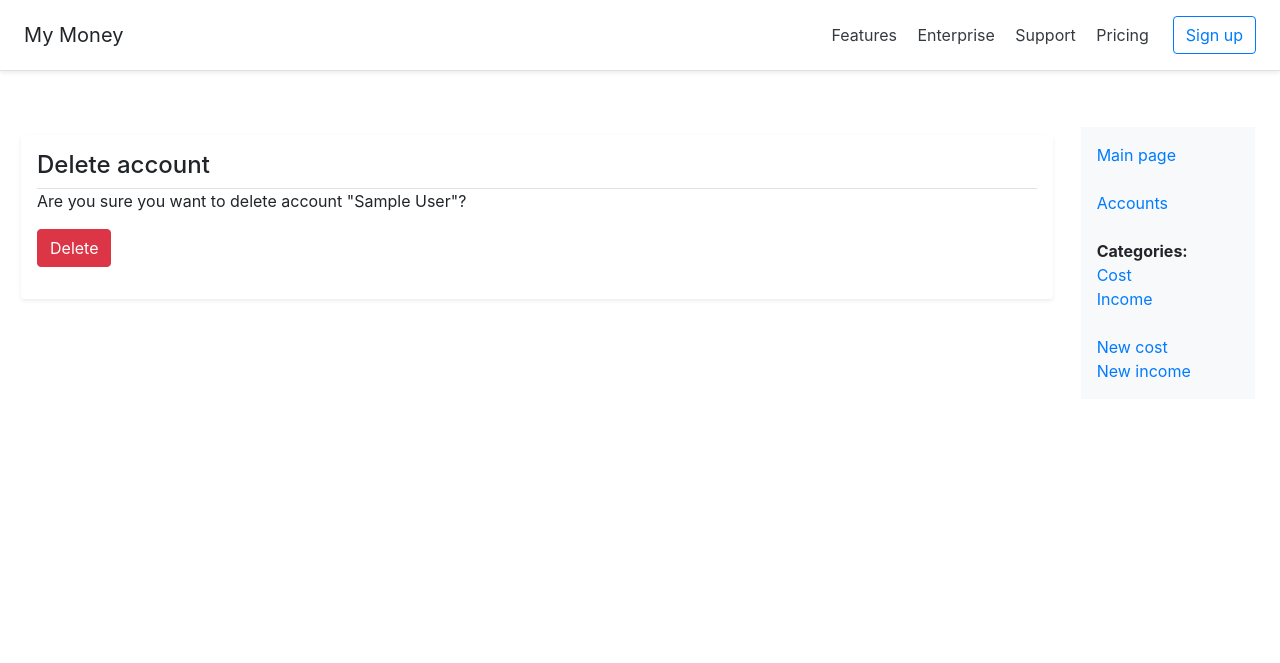
After one commit to balstepan/myMoney, a Django app: page /wallet/account/delete/1/ in a window 1280 px wide. The commit adds this page. Shown: the top 663 px of the page. Run offline with Django 3.2, Linux system fonts and the light colour scheme; tables that the repository leaves empty hold one stand-in row (values such as "Sample post"); some libraries are stand-ins or nearby versions.

Commit message:
Add deleting of accounts

```diff
--- a/wallet/templates/accounts/create.html
+++ b/wallet/templates/accounts/create.html
@@ -16,5 +16,10 @@
             <button type="submit" class="btn btn-primary">Create</button>
         {% endif %}
     </form>
+    {% if form.initial %}
+    <small class="d-block text-right mt-3">
+        <a href="{% url 'wallet:account_delete' acc_id=form.instance.id %}"><button type="button" class="btn btn-danger btn-sm">Delete account</button></a>
+    </small>
+    {% endif %}
     </div>
 {% endblock %}
--- /dev/null
+++ b/wallet/templates/delete.html
@@ -0,0 +1,16 @@
+{% extends "base.html" %}
+
+{% load crispy_forms_tags %}
+
+{% block title %} Delete {{ obj_type }} {% endblock %}
+
+{% block content %}
+    <div class="my-3 p-3 bg-white rounded shadow-sm">
+    <h4 class="border-bottom border-gray pb-2 mb-0">Delete {{ obj_type }}</h4>
+    <form action="." method="post">
+        <p>Are you sure you want to delete {{ obj_type }} "{{ object }}"?</p>
+        {% csrf_token %}
+        <button type="submit" class="btn btn-danger">Delete</button>
+    </form>
+    </div>
+{% endblock %}
--- a/wallet/urls.py
+++ b/wallet/urls.py
@@ -24,4 +24,5 @@ urlpatterns = [
     path('account/create/', views.AccountDetail.as_view(), name='account_create'),
     path('cost/<int:cost_id>/', views.Cost.as_view(), name='cost_edit'),
     path('income/<int:income_id>/', views.Income.as_view(), name='income_edit'),
+    path('account/delete/<int:acc_id>/', views.account_delete, name='account_delete'),
     ]
--- a/wallet/views.py
+++ b/wallet/views.py
@@ -3,6 +3,8 @@ from datetime import datetime, timedelta
 from django.shortcuts import render, get_object_or_404, redirect
 from django.views import View
 from django.contrib.auth.models import User
+from django.views.generic.edit import DeleteView
+from django.urls import reverse_lazy
 from pytils.translit import slugify
 
 from . import models
@@ -42,6 +44,19 @@ class AccountDetail(View):
             new_account.slug = slugify(new_account.name)
             new_account.save()
         return redirect('wallet:all_accounts')
+
+
+def account_delete(request, acc_id):
+    account = get_object_or_404(models.Account, id=acc_id)
+
+    if request.method == "POST":
+        account.delete()
+        return redirect("wallet:all_accounts")
+    else:
+        return render(request,
+                      'delete.html',
+                      {'obj_type': 'account',
+                       'object': account})
 
 
 class AllCostCategories(View):
```
